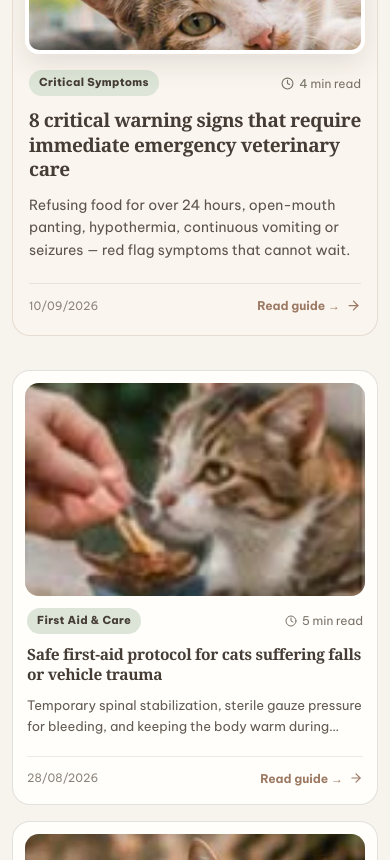
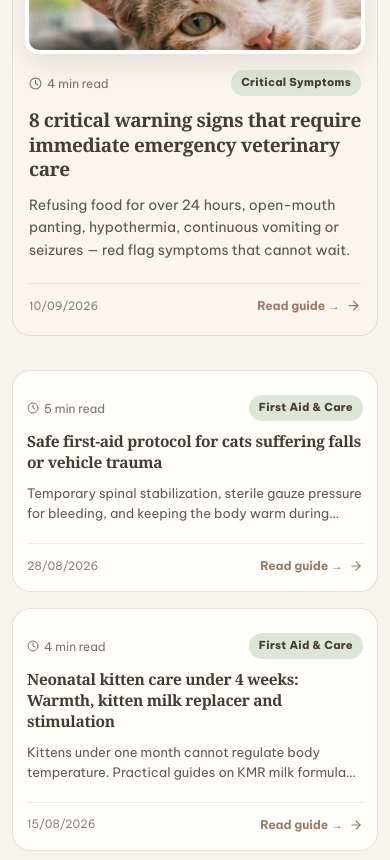
Before and after one commit to dangquangminh123/Saigon_Pearl, a Next.js app: page /en/rescue in a window 390 px wide. Shown: the part 708-1568 px from the top of the page. Built offline with nearby package versions, Linux system fonts and the light colour scheme; no server answers.

Commit message:
fix(rescue): lock image wrap bounds and align categoryBadge to right of cards

```diff
--- a/src/app/[locale]/rescue/_components/RescueCatalog.tsx
+++ b/src/app/[locale]/rescue/_components/RescueCatalog.tsx
@@ -75,11 +75,11 @@ export function RescueCatalog({
 
             <div className={styles.cardLargeBody}>
               <div className={styles.cardCategoryRow}>
-                <span className={styles.categoryBadge}>{featuredArticle.categoryLabel[locale]}</span>
                 <span className={styles.readTime}>
                   <Clock size={13} aria-hidden="true" />
                   {featuredArticle.readTime[locale]}
                 </span>
+                <span className={styles.categoryBadge}>{featuredArticle.categoryLabel[locale]}</span>
               </div>
 
               <h2 className={styles.cardLargeTitle}>
@@ -121,11 +121,11 @@ export function RescueCatalog({
 
               <div className={styles.cardHorizontalBody}>
                 <div className={styles.cardCategoryRow}>
-                  <span className={styles.categoryBadge}>{article.categoryLabel[locale]}</span>
                   <span className={styles.readTime}>
                     <Clock size={12} aria-hidden="true" />
                     {article.readTime[locale]}
                   </span>
+                  <span className={styles.categoryBadge}>{article.categoryLabel[locale]}</span>
                 </div>
 
                 <h3 className={styles.cardHorizontalTitle}>
--- a/src/app/[locale]/rescue/rescue.module.css
+++ b/src/app/[locale]/rescue/rescue.module.css
@@ -259,7 +259,9 @@
 }
 
 .categoryBadge {
-  display: inline-block;
+  display: inline-flex;
+  align-items: center;
+  justify-content: center;
   background: var(--color-sage);
   color: var(--color-dark);
   font-size: 12px;
@@ -267,6 +269,8 @@
   padding: 5px 12px;
   border-radius: 9999px;
   letter-spacing: 0.03em;
+  margin-left: auto;
+  white-space: nowrap;
 }
 
 .readTime {
@@ -353,8 +357,8 @@
 
 .cardHorizontal {
   display: grid;
-  grid-template-columns: 210px minmax(0, 1fr);
-  align-items: stretch;
+  grid-template-columns: 200px minmax(0, 1fr);
+  align-items: center;
   border-radius: 20px;
   background: var(--color-white);
   border: 1px solid var(--color-line);
@@ -362,20 +366,26 @@
 }
 
 .cardHorizontalImageWrap {
+  align-self: center;
+  width: calc(100% - 28px);
+  max-width: 172px;
+  aspect-ratio: 4 / 3;
+  height: auto;
   margin: 14px;
   border-radius: 14px;
   overflow: hidden;
-  aspect-ratio: 4 / 3;
   position: relative;
   background: var(--color-sage);
+  flex-shrink: 0;
 }
 
 .cardHorizontalBody {
-  padding: 18px 22px 18px 6px;
+  padding: 18px 22px 18px 12px;
   display: flex;
   flex-direction: column;
   justify-content: space-between;
   gap: 10px;
+  min-width: 0;
 }
 
 .cardHorizontalTitle {
@@ -738,10 +748,14 @@
     gap: 20px;
   }
   .cardHorizontal {
-    grid-template-columns: 220px minmax(0, 1fr);
+    grid-template-columns: 210px minmax(0, 1fr);
+    align-items: center;
+  }
+  .cardHorizontalImageWrap {
+    max-width: 182px;
   }
   .cardHorizontalBody {
-    padding: 20px 24px 20px 8px;
+    padding: 20px 24px 20px 14px;
   }
 }
 
@@ -830,6 +844,8 @@
     margin: 12px 12px 0;
     aspect-ratio: 16 / 10;
     width: auto;
+    max-width: none;
+    align-self: auto;
     border-radius: 14px;
   }
   .cardHorizontalBody {
```
